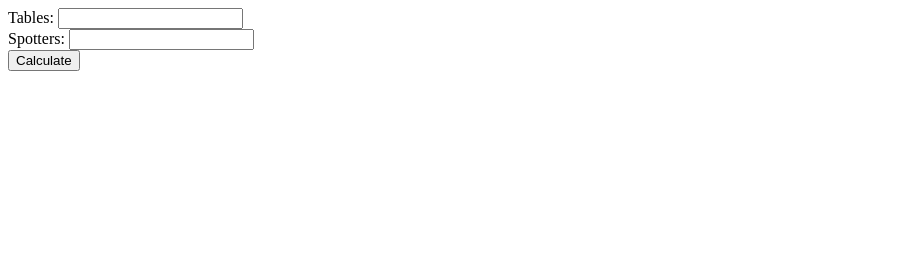
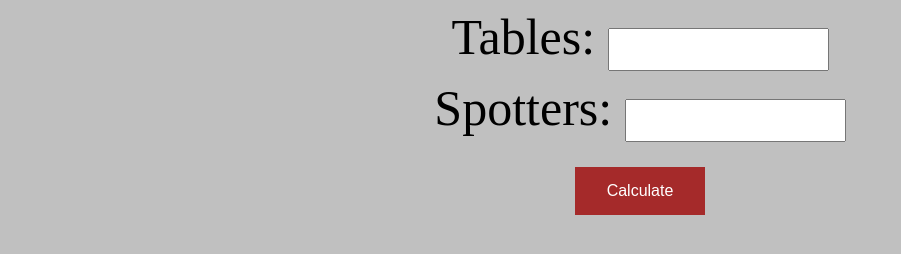
Before and after one commit to smessler42/smessler42.github.io, a plain HTML site: page index.html in a window 1280 px wide. Shown: the whole page, without its empty margins (0-901 px from the left). Drawn offline with Linux system fonts and the light colour scheme.

Commit message:
Add files via upload

```diff
--- a/alpertenterprisesjavascript.js
+++ b/alpertenterprisesjavascript.js
@@ -14,3 +14,10 @@ if (tables % spotters !== 0){
 }
 document.getElementById('result').innerHTML = result;
 }
+
+InputDeviceInfo.addEventListener("keypress", function(event) {
+    if (event.key === "Enter") {
+        event.preventDefault();
+        document.getElementById("submitbtn").click();
+}
+});
--- a/index.html
+++ b/index.html
@@ -1,6 +1,7 @@
 <!DOCTYPE html>
 <html>
     <head>
+        <link rel="stylesheet" href="maincss.css">
         <title>Tables and Spotters</title>
     </head>
 <body>
@@ -10,7 +11,7 @@
     <label for="spotters">Spotters: </label>
     <input type="number" id="spotters">
         <br>
-<button onclick="calculate()">Calculate</button>
+    <button class="button" id="submitbtn" onclick=calculate()>Calculate</button>
         <br>
     <p id="result"></p>
 
--- /dev/null
+++ b/maincss.css
@@ -0,0 +1,29 @@
+body {
+background-color: rgb(192, 192, 192);
+text-align: center;
+font-size: 50px;
+text-decoration: none;
+
+
+}
+
+.button {
+    background-color: brown;
+    border: none;
+    color: white;
+    padding: 15px 32px;
+    text-align: center;
+    text-decoration: none;
+    display: inline-block;
+    font-size: 16px;
+}
+
+input[type=number]{
+    padding: 12px 20px;
+    margin: 8px 0;
+    box-sizing: border-box;
+}
+
+#result {
+
+}
```
Lines whose indentation alone changed are shown as unchanged.
